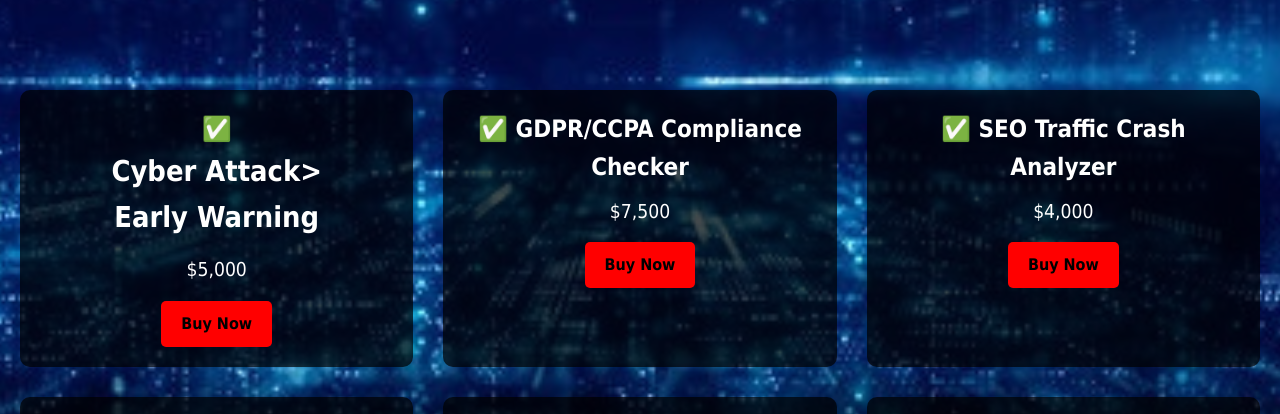
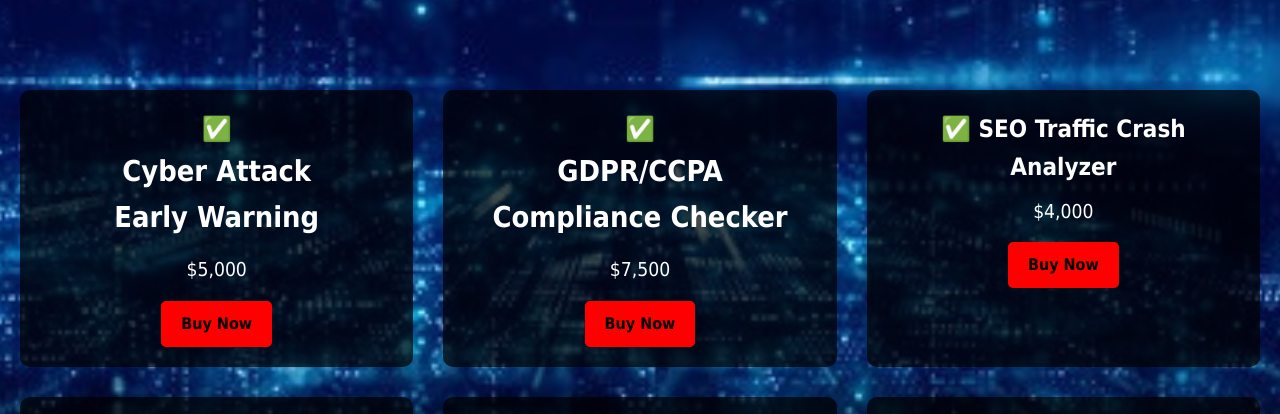
Before and after one commit to roymnel/TrendForge_AI, a plain HTML site: page index.html in a window 1280 px wide. Shown: the part 316-730 px from the top of the page. Drawn offline with Linux system fonts and the light colour scheme.

Commit message:
Update index.html

```diff
--- a/index.html
+++ b/index.html
@@ -28,12 +28,12 @@
 
     <section class="products">
         <div class="product">
-            <h2>✅ <p>Cyber Attack><br>Early Warning</p></h2>
+            <h2>✅ <p>Cyber Attack<br>Early Warning</p></h2>
             <p>$5,000</p>
             <a href="https://buy.stripe.com/placeholder1" class="btn">Buy Now</a>
         </div>
         <div class="product">
-            <h2>✅ GDPR/CCPA Compliance Checker</h2>
+            <h2>✅ <p>GDPR/CCPA<br>Compliance Checker</p></h2>
             <p>$7,500</p>
             <a href="https://buy.stripe.com/placeholder2" class="btn">Buy Now</a>
         </div>
```
